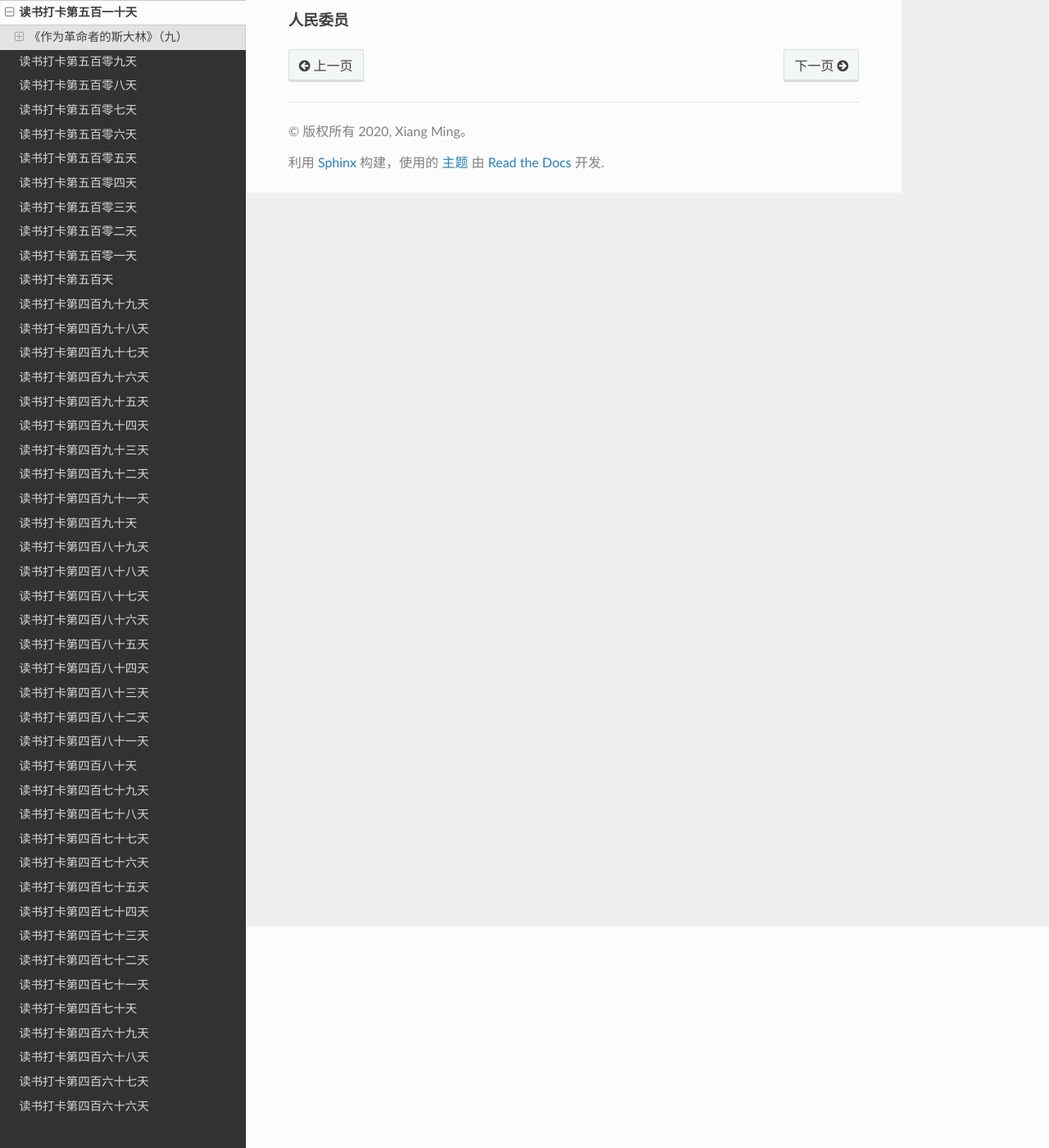
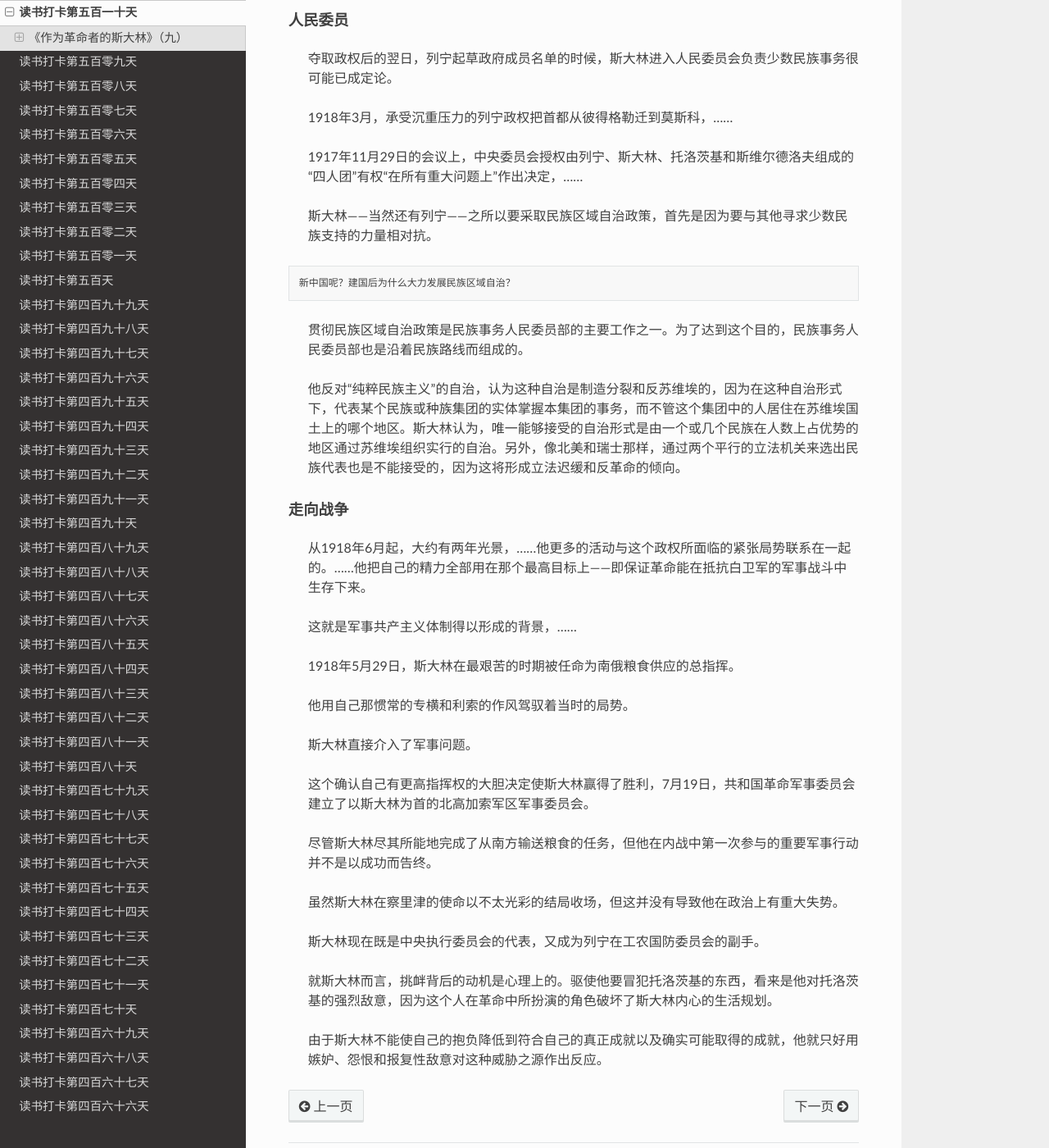
Before and after one commit to xiangming1975/reading, a Sphinx documentation site: the page built from source/2022-01-16.md, in a window 1280 px wide and 1400 px high, scrolled down 270 px. Shown: the whole window at 82% size. Built offline with Sphinx 7.4.7 and the Read the Docs theme 2.0.0, drawn with Linux system fonts in a browser that asks for light colours; some of the changed text lies outside the part shown.

Commit message:
2022-01-17

````diff
--- a/source/2022-01-16.md
+++ b/source/2022-01-16.md
@@ -1,5 +1,41 @@
 # 读书打卡第五百一十天
 ## 《作为革命者的斯大林》（九）
-### 第六章 当权的革命者
+### 第六章 当权的革命者（一）
 #### 人民委员
->
+> 夺取政权后的翌日，列宁起草政府成员名单的时候，斯大林进入人民委员会负责少数民族事务很可能已成定论。
+
+> 1918年3月，承受沉重压力的列宁政权把首都从彼得格勒迁到莫斯科，……
+
+> 1917年11月29日的会议上，中央委员会授权由列宁、斯大林、托洛茨基和斯维尔德洛夫组成的“四人团”有权“在所有重大问题上”作出决定，……
+
+> 斯大林——当然还有列宁——之所以要采取民族区域自治政策，首先是因为要与其他寻求少数民族支持的力量相对抗。
+```
+新中国呢？建国后为什么大力发展民族区域自治？
+```
+> 贯彻民族区域自治政策是民族事务人民委员部的主要工作之一。为了达到这个目的，民族事务人民委员部也是沿着民族路线而组成的。
+
+> 他反对“纯粹民族主义”的自治，认为这种自治是制造分裂和反苏维埃的，因为在这种自治形式下，代表某个民族或种族集团的实体掌握本集团的事务，而不管这个集团中的人居住在苏维埃国土上的哪个地区。斯大林认为，唯一能够接受的自治形式是由一个或几个民族在人数上占优势的地区通过苏维埃组织实行的自治。另外，像北美和瑞士那样，通过两个平行的立法机关来选出民族代表也是不能接受的，因为这将形成立法迟缓和反革命的倾向。
+
+#### 走向战争
+
+> 从1918年6月起，大约有两年光景，……他更多的活动与这个政权所面临的紧张局势联系在一起的。……他把自己的精力全部用在那个最高目标上——即保证革命能在抵抗白卫军的军事战斗中生存下来。
+
+> 这就是军事共产主义体制得以形成的背景，……
+
+> 1918年5月29日，斯大林在最艰苦的时期被任命为南俄粮食供应的总指挥。
+
+> 他用自己那惯常的专横和利索的作风驾驭着当时的局势。
+
+> 斯大林直接介入了军事问题。
+
+> 这个确认自己有更高指挥权的大胆决定使斯大林赢得了胜利，7月19日，共和国革命军事委员会建立了以斯大林为首的北高加索军区军事委员会。
+
+> 尽管斯大林尽其所能地完成了从南方输送粮食的任务，但他在内战中第一次参与的重要军事行动并不是以成功而告终。
+
+> 虽然斯大林在察里津的使命以不太光彩的结局收场，但这并没有导致他在政治上有重大失势。
+
+> 斯大林现在既是中央执行委员会的代表，又成为列宁在工农国防委员会的副手。
+
+> 就斯大林而言，挑衅背后的动机是心理上的。驱使他要冒犯托洛茨基的东西，看来是他对托洛茨基的强烈敌意，因为这个人在革命中所扮演的角色破坏了斯大林内心的生活规划。
+
+> 由于斯大林不能使自己的抱负降低到符合自己的真正成就以及确实可能取得的成就，他就只好用嫉妒、怨恨和报复性敌意对这种威胁之源作出反应。
````
Also changed, not shown: source/2022-01-17.md (added, +25 -0 lines).
